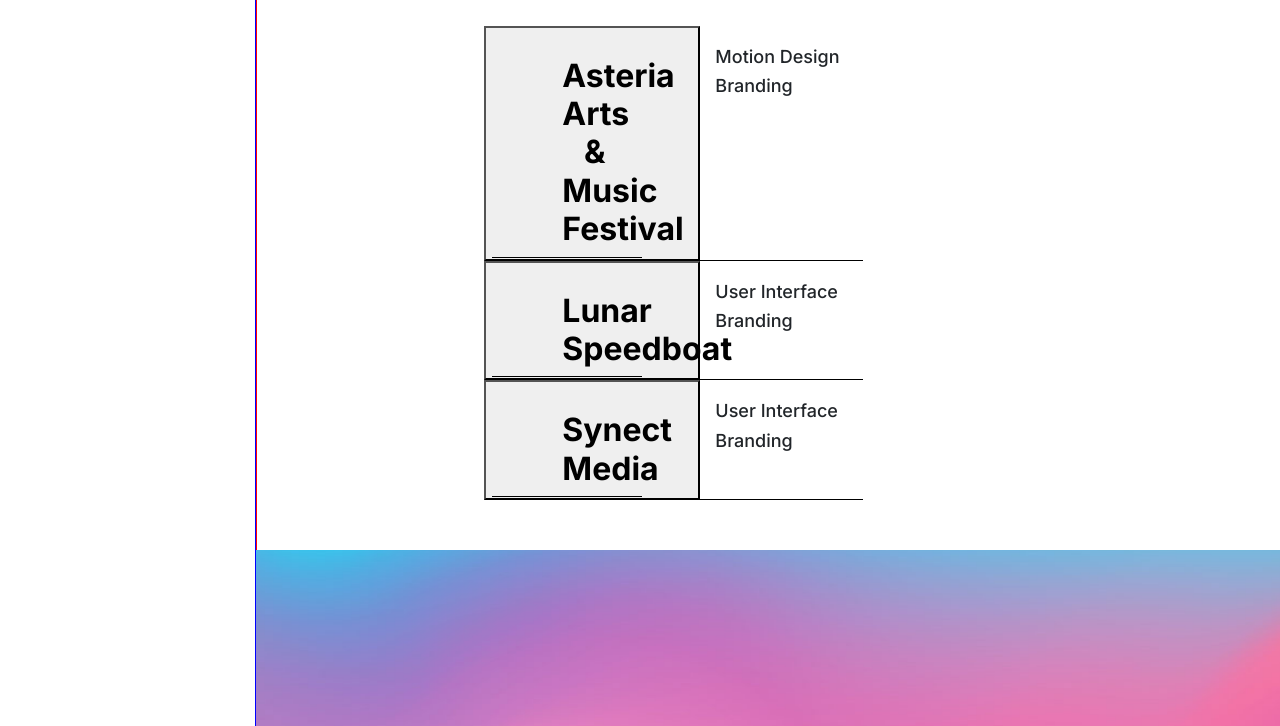
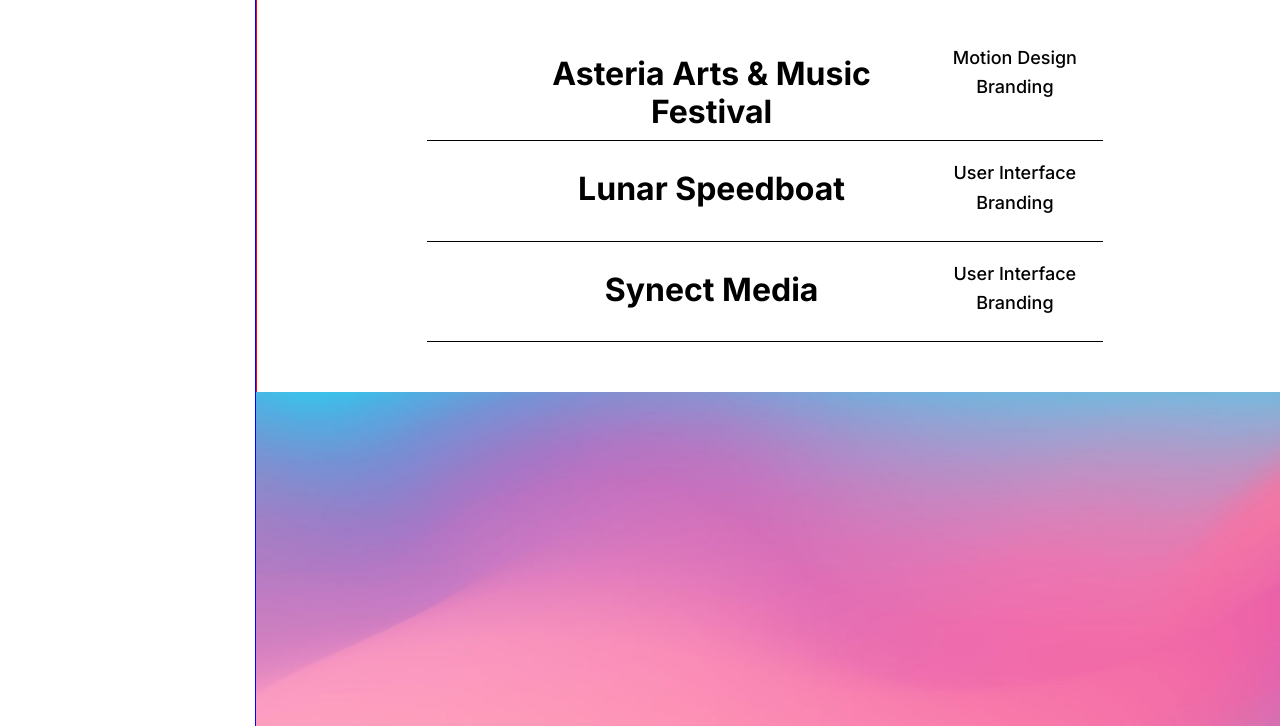
Before and after one commit to lesleu/Portfolio_w_Bootstrap, a plain HTML site: page index.html in a window 1280 px wide. Shown: the part 4184-4910 px from the top of the page. Drawn offline with nearby package versions, Linux system fonts and the light colour scheme.

Commit message:
Restyling Project Buttons

```diff
--- a/css/index.css
+++ b/css/index.css
@@ -159,11 +159,13 @@ h4 {
     border: 1px solid black;
 }
 /* Projects */
-.project {
-    border-bottom: 1px solid black;
-}
 .project3 {
     padding-bottom: 50px;
+}
+button {
+    border: none;
+    border-bottom: 1px solid black;
+    background-color: white;
 }
 /* UI UX Scroll */
 .uScroll {
--- a/index.html
+++ b/index.html
@@ -153,50 +153,51 @@
                     <div class="button-container">
                         <div class="projectList project1 row" id="project4">
                             <div class="projectSpace col-lg-1 col-sm-0"></div>
-                            <div class="projectBox col-lg-8 row">
-                                <button class="project4">
-                                    <div class="projectItem project col-lg-9 col-sm-6">
+                            <div class="projectBox col-lg-9 row">
+                                <button class="project4 col-lg-11 col-sm-6 row">
+                                    <div class="projectItem project col-lg-9">
                                         <a >
                                             <h3>Asteria Arts & Music Festival</h3>
                                         </a>
                                     </div>
-                                </button>
                                     <div class="projectTag project col-lg-3 col-sm-6">
                                         <h4>Motion Design</h4>
                                         <h4>Branding</h4>
                                     </div>
+                                </button>
+
                             </div>
                         </div>
                         <div class="projectList project2 row" id="project5">
                             <div class="projectSpace col-lg-1 col-sm-0"></div>
-                            <div class="projectBox col-lg-8 row">
-                                <button class="project5">
-                                    <div class="projectItem project col-lg-9 col-sm-6">
+                            <div class="projectBox col-lg-9 row">
+                                <button class="project5 col-lg-11 col-sm-6 row">
+                                    <div class="projectItem project col-lg-9">
                                         <a >
                                             <h3>Lunar Speedboat</h3>
                                         </a>
                                     </div>
-                                </button>
                                     <div class="projectTag project col-lg-3 col-sm-6">
                                         <h4>User Interface</h4>
                                         <h4>Branding</h4>
                                     </div>
+                                </button>
                             </div>
                         </div>
                         <div class="projectList project3 row" id="project6">
                             <div class="projectSpace col-lg-1 col-sm-0"></div>
-                            <div class="projectBox col-lg-8 row">
-                                <button class="project6">
-                                    <div class="projectItem project col-lg-9 col-sm-6">
+                            <div class="projectBox col-lg-9 row">
+                                <button class="project6 col-lg-11 col-sm-6 row">
+                                    <div class="projectItem project col-lg-9">
                                         <a >
                                             <h3>Synect Media</h3>
                                         </a>
                                     </div>
-                                </button>
                                     <div class="projectTag project col-lg-3 col-sm-6">
                                         <h4>User Interface</h4>
                                         <h4>Branding</h4>
                                     </div>
+                                </button>
                             </div>
                         </div>
                     </div>
```
Lines whose indentation alone changed are shown as unchanged.
